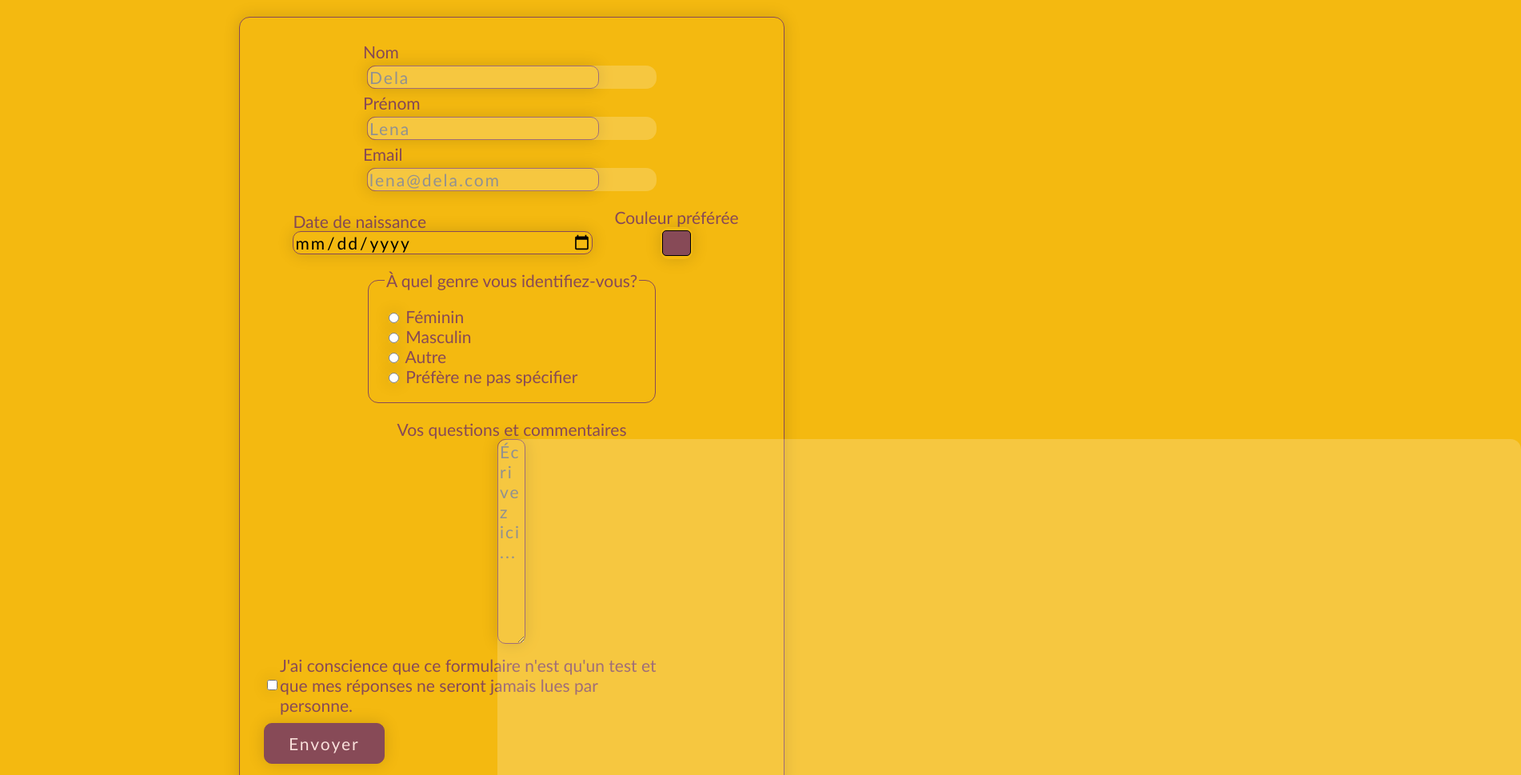
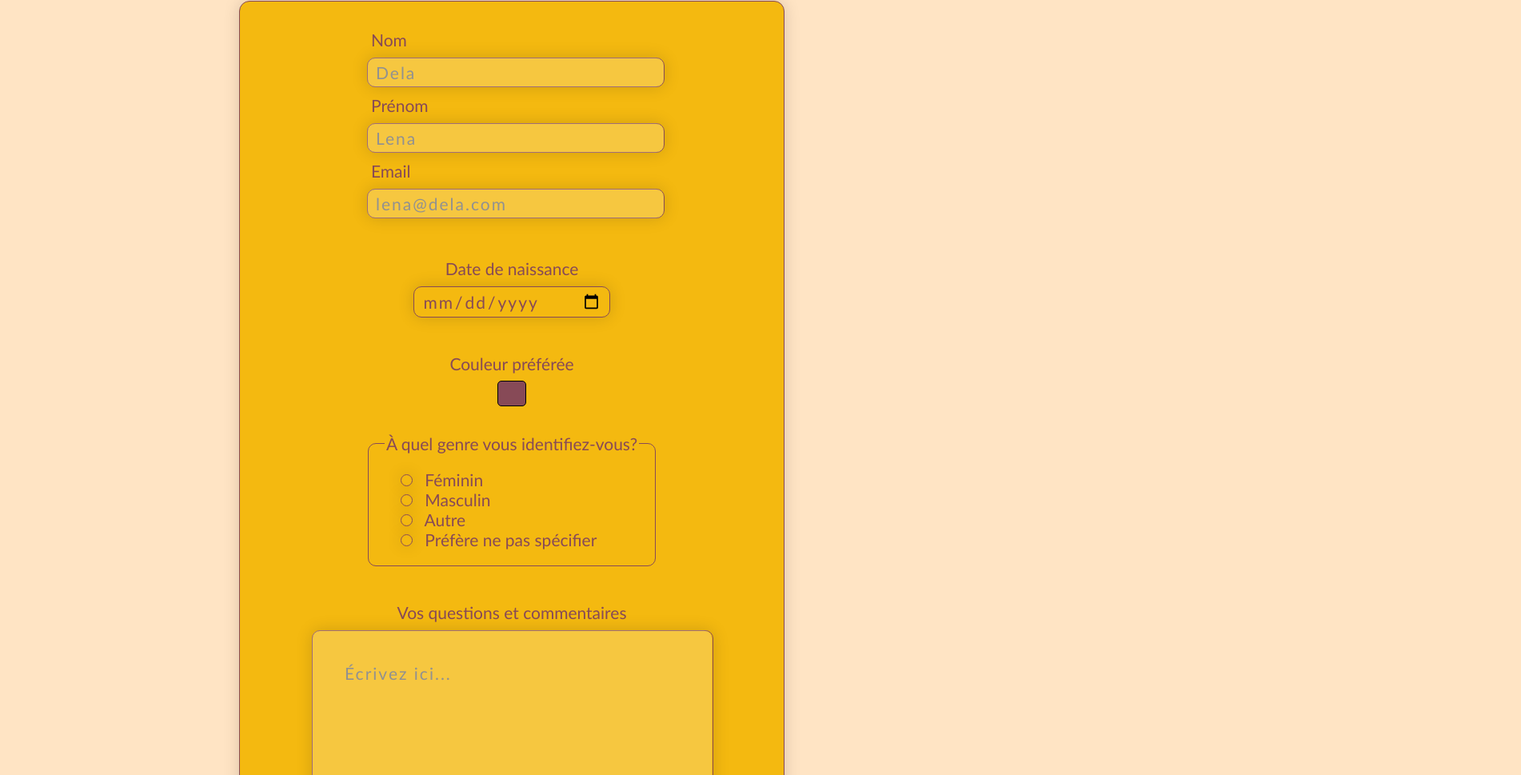
Before and after one commit to LenaDela/mini-project, a plain HTML site: page form.html in a window 1280 px wide. Shown: the part 351-1320 px from the top of the page at 80% size, 1902 px wide, since content can reach past the window. Drawn offline with Linux system fonts and the light colour scheme.

Commit message:
forgotten bit, style for Form sort of finished

```diff
--- a/styleForm.css
+++ b/styleForm.css
@@ -4,16 +4,14 @@
 }
 
 .container-home {
-    background-color: #f4b910;
+    /* background-color: #f4b910; */
+    /* background-color: #874a57; */
+    background-color: bisque;
     font-family: 'Gill Sans', 'Gill Sans MT', Calibri, 'Trebuchet MS', sans-serif;
     font-weight: 300;
     font-size: 21px;
     margin: 0;
     color: #253213;
-}
-
-header {
-    text-align: center;
 }
 
 nav {
@@ -39,13 +37,8 @@ a:hover {
 }
 
 .intro-header {
-    display: flex;
-    flex-direction: row-reverse;
-    flex-wrap: wrap;
-    justify-content: center;
-    align-items: stretch;
     text-align: center;
-    margin-bottom: 50px;
+    margin-bottom: 30px;
 }
 
 h1 {
@@ -67,6 +60,8 @@ form {
     border-radius: 13px;
     border: 0.5px solid;
     border-color: #874a57;
+    background-color: #f4b910;
+    /* background-color: bisque; */
     /* border-color: #f9e0db; */
     box-shadow: 0 0 20px rgba(0, 0, 0, 0.15);
     color: #874a57;
@@ -74,16 +69,9 @@ form {
     height: auto;
     padding: 20px;
     /* color: #f9e0db; */
-}
+    /* background-color: #f4b910; */
+    /* background-color: bisque; */
 
-.left-side, .right-side {
-    display: flex;
-    flex-wrap: wrap;
-    flex-direction: column;
-    justify-content: center;
-    align-items: center;
-    width: 100%;
-    /* background-color: #e36b4f; */
 }
 
 .aligning {
@@ -91,24 +79,37 @@ form {
     margin: 10px;
 }
 
-input, textarea {
+.input-styling, .textarea-styling {
     font-family: 'Gill Sans', 'Gill Sans MT', Calibri, 'Trebuchet MS', sans-serif !important;
     font-size: 21px;
     font-weight: lighter;
     letter-spacing: 2px;
+    color: #874a57;
+    border-color: #874a57;
+    background-color: transparent;
+    box-shadow: 0 0 20px rgba(0, 0, 0, 0.15);
+    border: 0.5px solid;
     border-radius: 10px;
-    border: 0.5px solid;
-    border-color: #874a57;
-    /* color: #f9e0db; */
-    box-shadow: 0 0 20px rgba(0, 0, 0, 0.15);
-    /* outline-color: #874a57; */
     outline: none;
-    background-color: transparent;
+    resize: none;
 }
 
-.space-between {
+.input-styling:checked {
+    background-color: #874a57;
+}
+
+.added-padding-width {
     padding: 5px 10px;
     width: 350px;
+}
+
+.spread {
+    width: 60%;
+    display: flex;
+    flex-direction: row;
+    flex-wrap: wrap;
+    justify-content: space-between;
+    /* background-color: olive; */
 }
 
 .user {
@@ -120,51 +121,46 @@ input, textarea {
     align-items: center;
 }
 
-.spread {
-    width: 60%;
-    display: flex;
-    flex-direction: row;
-    flex-wrap: wrap;
-    justify-content: space-between;
+.relative {
+    width: 371px;
+    height: 100%;
+    position: relative;
+    margin: 5px;
+    /* background-color: #e36b4f; */
 }
 
-.spread > input {
+.opacity {
+    position: absolute;
+    opacity: 0.2;
+    background-color: white;
     width: 100%;
+    height: 100%;
+    border-radius: 10px;
+    /* z-index: 0; */
+    pointer-events: none;
+    /* background-color: blue; */
 }
 
-/* .user .space-between {
-    display: flex;
-    flex-direction: column;
-} */
-
-.side-by-side {
-    display: flex;
-    flex-direction: row;
-    flex-wrap: wrap;
-    margin: 20px 0;
-}
-
-.date-input {
-    width: 200px;
-}
-
-.date {
-    /* background-color: yellowgreen; */
-    display: flex;
-    flex-direction: column;
-    flex-wrap: wrap;
-    justify-content: center;
-    align-items: flex-start;
-    margin: 20px;
-}
-
-.color {
+.date, .color {
     display: flex;
     flex-direction: column;
     flex-wrap: wrap;
     justify-content: center;
     align-items: center;
-    /* background-color: pink; */
+    margin-top: 40px;
+    text-align: center;
+    /* background-color: red; */
+}
+
+input[type="date"] {
+    color: #874a57;
+    width: 60%;
+    margin-top: 5px;
+}
+
+::-webkit-calendar-picker-indicator {
+    background-color: transparent;
+    cursor: pointer;
 }
 
 #color {
@@ -176,7 +172,7 @@ input, textarea {
     height: 40px;
     border: none !important;
     padding: 0 !important;
-    /* cursor: pointer; */
+    cursor: pointer;
 }
 
 #color::-webkit-color-swatch {
@@ -191,64 +187,73 @@ input, textarea {
 
 fieldset {
     border: 0.5px solid;
-    border-radius: 13px;
+    border-radius: 10px;
     border-color: #874a57;
     padding: 20px;
+    margin-top: 20px;
+}
+
+input[type="radio"] {
+    -webkit-appearance: none;
+    appearance: none;
+    background-color: transparent;
+    margin: 0 10px;
+    font: inherit;
+    color: currentColor;
+    width: 15px;
+    height: 15px;
+    border: 0.1 solid currentColor;
+    border-radius: 50%;
+}
+
+input[type="checkbox"] {
+    -webkit-appearance: none;
+    appearance: none;
+    background-color: transparent;
+    margin: 0 10px;
+    font: inherit;
+    color: currentColor;
+    width: 15px;
+    height: 15px;
+    border: 0.1 solid currentColor;
+    border-radius: 2px;
+}
+
+textarea {
+    background-color: transparent;
+    /* z-index: 1; */
+}
+
+.textarea-space-size {
+    width: calc( 100% - 80px );
+    height: calc( 100% - 80px );
+    padding: 40px 40px;
+}
+
+.relative-textarea {
+    position: relative;
+    width: 500px;
+    height: 500px;
+    margin: 5px;
 }
 
 .comment {
-    width: calc( 100% - 20px );
     display: flex;
     flex: column;
     flex-direction: column;
     justify-content: center;
     align-items: center;
-    margin-top: 20px;
+    margin-top: 40px;
+    text-align: center;
     /* background-color: yellowgreen; */
 }
 
-textarea {
-    width: 80%;
-    background-color: transparent;
-    z-index: 1;
-}
-
-.relative {
-    width: 371px;
-    height: 100%;
-    position: relative;
-    margin: 5px;
-}
-
-.opacity {
-    position: absolute;
-    opacity: 0.2;
-    background-color: white;
-    width: 100%;
-    height: 100%;
-    border-radius: 13px;
-    z-index: 0;
-}
-
-.agree {
+.agree, .send {
     display: flex;
     flex-direction: row;
     flex-wrap: nowrap;
     justify-content: center;
     align-items: center;
-    width: 80%;
-}
-
-.checkbox {
-
-}
-
-.send {
-    /* background-color: yellowgreen; */
-    /*not good, I want it to be aligned with the textarea box*/
-    /* margin-right: 40px;  */
-    /* align-self: flex-end; bof....pas aussi loin */
-
 }
 
 input[type="submit" i] {
--- a/styleHome.css
+++ b/styleHome.css
@@ -16,14 +16,27 @@
 .container-home {
     background-color: #f4b910;
     font-family: 'Gill Sans', 'Gill Sans MT', Calibri, 'Trebuchet MS', sans-serif;
-    font-weight: lighter;
-    font-size: larger;
+    font-weight: 300;
+    font-size: 21px;
     margin: 0;
     color: #253213;
 }
 
 header {
     text-align: center;
+}
+
+nav {
+    display: flex;
+    flex-direction: row;
+    flex-wrap: wrap;
+    justify-content: right;
+    align-items: center;
+    padding: 45px 65px 45px 0;
+}
+
+.nav-elements {
+   margin: 0 15px;
 }
 
 a {
@@ -33,15 +46,6 @@ a {
 
 a:hover {
     color: #e36b4f;
-}
-
-nav {
-    display: flex;
-    flex-direction: row;
-    flex-wrap: wrap;
-    justify-content: right;
-    align-items: center;
-    padding: 65px 65px 45px 0;
 }
 
 .intro-header {
@@ -98,7 +102,7 @@ h2 {
 }
 
 .middle {
-    width: 70%;
+    width: 90%;
 }
 
 .bio {
--- a/styleTeam.css
+++ b/styleTeam.css
@@ -6,8 +6,8 @@
 .container-home {
     background-color: #f4b910;
     font-family: 'Gill Sans', 'Gill Sans MT', Calibri, 'Trebuchet MS', sans-serif;
-    font-weight: lighter;
-    font-size: larger;
+    font-weight: 300;
+    font-size: 21px;
     margin: 0;
     color: #253213;
 }
@@ -71,13 +71,11 @@ table {
     border-collapse: collapse;
     border-style: hidden;
     width: 100%;
-    /* text-align: center; */
 }
 
 th {
     font-family: rafelya !important;
     font-size: 17px !important;
-    font-weight: bold !important; /*why is this one not working?*/
     text-align: left;
 }
 
@@ -106,7 +104,6 @@ tfoot {
     font-family: rafelya !important;
     font-size: 20px !important;
     text-align: center;
-    /* border: none; */
 }
 
 .flex-center {
```
Also changed, not shown: mini.html (+9 -4 lines).
